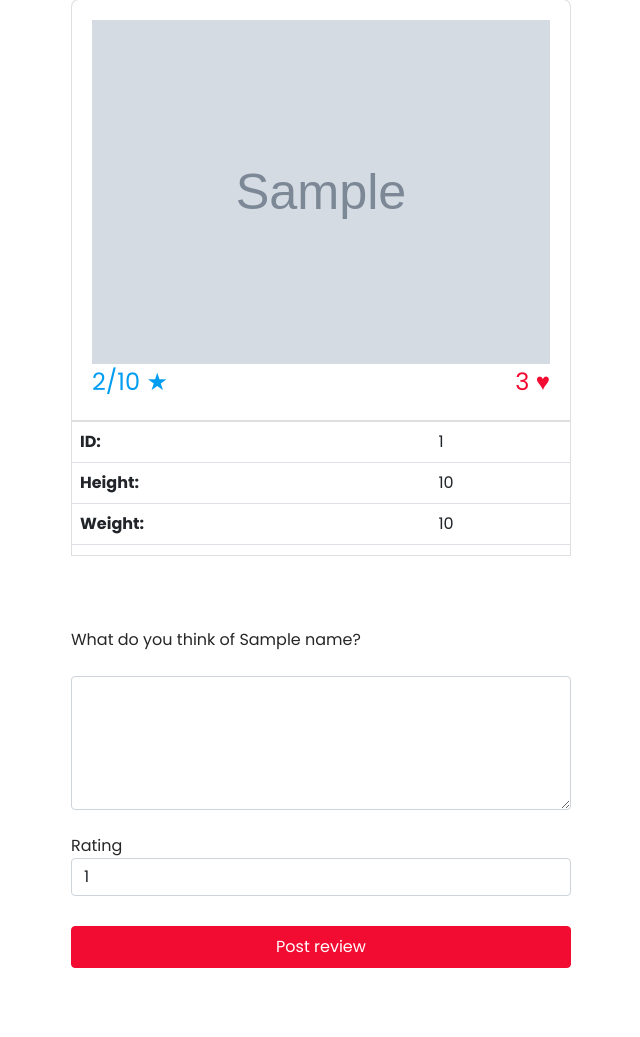
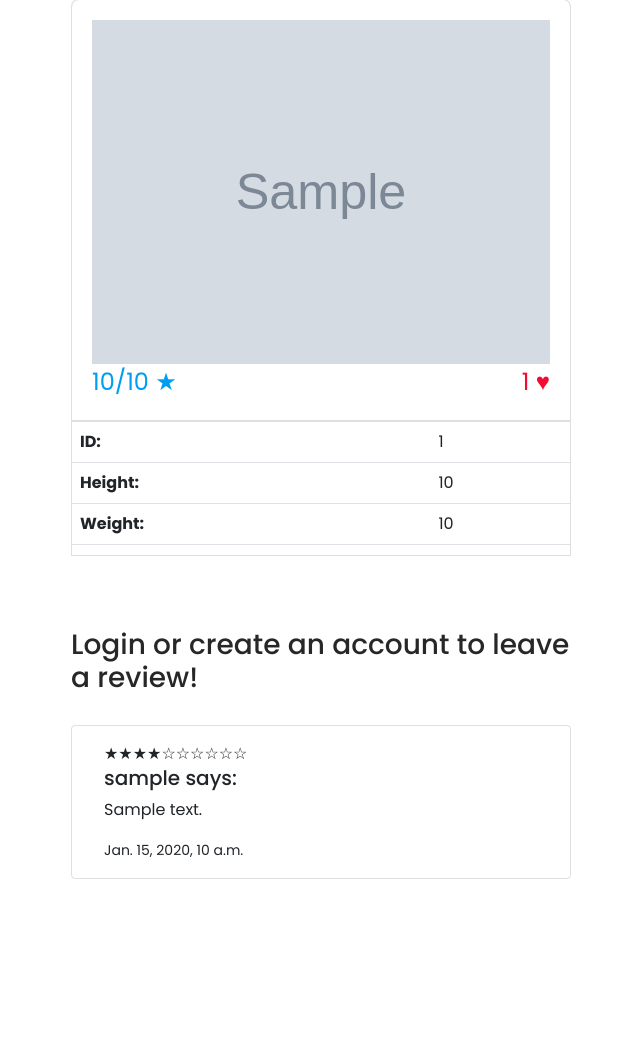
Before and after one commit to ninjaguydan/dexapp_DJANGO, a Django app: template main_app/templates/pokemon.html in a window 1280 px wide. Shown: the part 179-1216 px from the top of the page, without its empty margins (319-959 px from the left). After the commit the page ends 1058 px from the top, so only its background shows below. Run offline with Django 3.2, Linux system fonts and the light colour scheme; tables that the repository leaves empty hold one stand-in row (values such as "Sample post"); the template is opened without the code that fills it: values that come from a table or form of the project are taken from there, most other values are stand-ins (such as "Sample title", 1, 10 or a date in 2020); grey boxes marked "Sample" are stand-in pictures; some libraries are stand-ins or nearby versions.

Commit message:
updated templates

```diff
--- a/login_app/models.py
+++ b/login_app/models.py
@@ -37,6 +37,7 @@ class UserManager(models.Manager):
         return self.create(
             first_name = form['fname'],
             last_name = form['lname'],
+            username = form['username'],
             email = form['email'],
             password = pw,
         )
--- a/main_app/static/pkmn.js
+++ b/main_app/static/pkmn.js
@@ -8,3 +8,26 @@ $.get("https://pokeapi.co/api/v2/pokemon/" + dexid + "/", function(pkmn) {
         }
         $('.types').append(html_str);
 }, "json");
+
+//Display Star Rating
+function displayRating(num){
+    var result = "";
+    for (var i = 1; i < 11; i++) {
+        if (i <= num) {
+            result = result + "&#x2605"
+        } else {
+            result = result  + "&#x2606";
+        }
+    }
+    return result
+}
+$('.n1').html(displayRating(1));
+$('.n2').html(displayRating(2));
+$('.n3').html(displayRating(3));
+$('.n4').html(displayRating(4));
+$('.n5').html(displayRating(5));
+$('.n6').html(displayRating(6));
+$('.n7').html(displayRating(7));
+$('.n8').html(displayRating(8));
+$('.n9').html(displayRating(9));
+$('.n10').html(displayRating(10));
--- a/main_app/static/style.css
+++ b/main_app/static/style.css
@@ -142,7 +142,12 @@ a {
         .list-group-item a:hover {
             color: var(--third);
         }
-
+.clear {
+    background-color: transparent;
+}
+    .clear a {
+        color: initial;
+    }
 .wrapper {
     padding: 30px;
 
@@ -320,6 +325,9 @@ a {
     #menu-btn {
         display: none;
     }
+    .mobile-nav {
+        display: none !important;
+    }
     .main-nav {
         display: flex;
         justify-content: space-between;
@@ -332,5 +340,16 @@ a {
             .main-nav a:hover {
                 color: var(--third);
             }
+    .card-grid {
+        grid-template-columns: 1fr 1fr 1fr 1fr;
+        column-gap: 20px;
+    }
 
 }
+/*---------- At 1800px ----------*/
+@media only screen and (min-width: 1800px) {
+    .card-grid {
+        grid-template-columns: 1fr 1fr 1fr 1fr 1fr;
+        column-gap: 20px;
+    }
+}
--- a/main_app/templates/base.html
+++ b/main_app/templates/base.html
@@ -35,14 +35,18 @@
             <li><a href="/">Home</a></li>
             <li><a href="">Pokemon</a></li>
             <li><a href="">Community</a></li>
+            {% block main_nav %}
             <li class="bold"><a href="/login/register">Sign Up</a></li>
             <li class="bold"><a href="/login/">Login</a></li>
+            {% endblock %}
         </ul>
     </header><!-- main nav -->
 
     <ul class="list-group list-group-flush mobile-nav">
+        {% block mobile_nav %}
         <li class="list-group-item bold"><a href="/login/">Login</a></li>
         <li class="list-group-item bold"><a href="/login/register">Sign Up</a></li>
+        {% endblock %}
         <li class="list-group-item"><a href="/">Home</a></li>
         <li class="list-group-item"><a href="">Pokemon</a></li>
         <li class="list-group-item"><a href="">Community</a></li>
--- a/main_app/templates/pokemon.html
+++ b/main_app/templates/pokemon.html
@@ -4,13 +4,39 @@
 {% block js %}<script src="{% static 'pkmn.js' %}" defer></script>{% endblock %}
 {% block title %}| {{name}}{% endblock %}
 
+{% block main_nav %}
+{% if request.session.userid %}
+    <li class="bold"><a href="">{{user.username}}</a></li>
+    <li class="bold"><a href="/logout">Logout</a></li>
+    {% else %}
+    <li class="bold"><a href="/login/register">Sign Up</a></li>
+    <li class="bold"><a href="/login/">Login</a></li>
+{% endif %}
+{% endblock %}
+
+{% block mobile_nav %}
+{% if request.session.userid %}
+<li class="list-group-item bold"><a href="">{{user.username}}</a></li>
+    <li class="list-group-item bold"><a href="/logout">Logout</a></li>
+    {% else %}
+    <li class="list-group-item bold"><a href="/login/">Login</a></li>
+    <li class="list-group-item bold"><a href="/login/register">Sign Up</a></li>
+{% endif %}
+{% endblock %}
+
 {% block content %}
 <h2>#{{pokemon.id}} {{name}}</h2>
 <div class="profile-card top">
     <img src="{{img_url}}" alt="{{name}}'s game sprite">
     <div class="rating">
-        <p class="star">2/10 &#x2605</p>
-        <a href="/pkmn/{{pokemon.id}}/fav" class="heart">3 &hearts;</a>
+        <p class="star">{{average}}/10 &#x2605</p>
+        {% if pokemon not in user.favorites.all %}
+        <a href="/pkmn/{{pokemon.id}}/fav" class="heart">{{pokemon.favorited_by.all | length}} &hearts;</a>
+        {% elif "userid" not in request.session %}
+        <span class="heart">{{pokemon.favorited_by.all | length}} &hearts;</span>
+        {% else %}
+        <a href="/pkmn/{{pokemon.id}}/unfav" class="heart">{{pokemon.favorited_by.all | length}} &hearts;</a>
+        {% endif %}
     </div>
 </div>
 <forjs id = "{{pokemon.id}}">
@@ -34,7 +60,8 @@
 </div>
 <br><br><br>
 <div class="review">
-    <form action="wall/post_message" method="POST">
+    {% if "userid" in request.session %}
+    <form action="/pkmn/{{pokemon.id}}/post_review" method="POST">
         {% csrf_token %}
         <div class="form-row">
             <label>What do you think of {{name}}?</label><br><br>
@@ -47,15 +74,31 @@
                 <option value="3">3</option>
                 <option value="4">4</option>
                 <option value="5">5</option>
-                <option value="1">6</option>
-                <option value="2">7</option>
-                <option value="3">8</option>
-                <option value="4">9</option>
-                <option value="5">10</option>
+                <option value="6">6</option>
+                <option value="7">7</option>
+                <option value="8">8</option>
+                <option value="9">9</option>
+                <option value="10">10</option>
             </select>
         <div class="btn-container">
             <button class="btn btn-primary">Post review</button>
         </div>
     </form><br>
+    {% else %}
+    <h3 style="margin-bottom: 30px;">Login or create an account to leave a review!</h3>
+    {% endif %}
+    <ul class="list-group">
+      {% for review in pokemon.reviews.all %}
+      <li class="list-group-item clear">
+        <span class="n{{review.rating}}">{{review.rating}}</span>
+        <h5>{{review.added_by.username}} says:</h5>
+        <p>{{review.content}}</p>
+        <small>{{review.created_at}}</small><br>
+        {% if request.session.userid == review.added_by.id %}
+        <a href="/pkmn/{{review.id}}/delete_review">Delete Review</a>
+        {% endif %}
+      </li>
+      {% endfor %}
+    </ul>
 </div>
 {% endblock %}
--- a/main_app/urls.py
+++ b/main_app/urls.py
@@ -6,4 +6,7 @@ urlpatterns = [
     path('logout', views.logout),
     path('pkmn/<int:pkmn_id>', views.pokemon),
     path('pkmn/<int:pkmn_id>/fav', views.favorite),
+    path('pkmn/<int:pkmn_id>/unfav', views.unfavorite),
+    path('pkmn/<int:pkmn_id>/post_review', views.post_review),
+    path('pkmn/<int:review_id>/delete_review', views.delete_review),
 ]
```
Also changed, not shown: main_app/templates/index.html (+18 -0 lines), main_app/views.py (+44 -1 lines).
